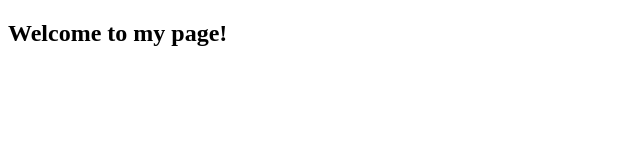
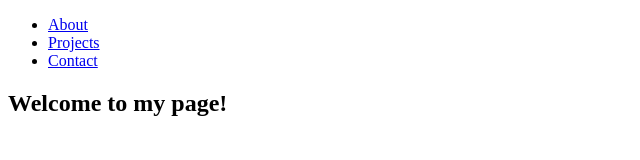
Before and after one commit to daxwax18/Personal-portfolio-002, a plain HTML site: page index.html in a window 1280 px wide. Shown: the whole page, without its empty margins (0-640 px from the left). Drawn offline with Linux system fonts and the light colour scheme.

Commit message:
Added sections and footer

```diff
--- a/index.html
+++ b/index.html
@@ -5,10 +5,34 @@
     <meta name="viewport" content="width=device-width, initial-scale=1.0">
     <meta http-equiv="X-UA-Compatible" content="ie=edge">
     <title>Thor's Personal Portfolio</title>
+
 </head>
 <body>
+    <nav id="navbar">
+        <ul class="nav-list">
+            <li>
+                <a href="#welcome-section">About</a>
+            </li>
+            <li>
+                <a href="#welcome-section">Projects</a>
+            </li>
+            <li>
+                <a href="#welcome-section">Contact</a>
+            </li>
+        </ul>
+    </nav>
     <section id="welcome-section">
         <h1>Welcome to my page!</h1>
     </section>
+    <section id="projects">
+
+    </section>
+    <section id="contact">
+
+    </section>
+    <footer>
+
+    </footer>
+    <script src="https://cdn.freecodecamp.org/testable-projects-fcc/v1/bundle.js"></script>
 </body>
 </html>
```
